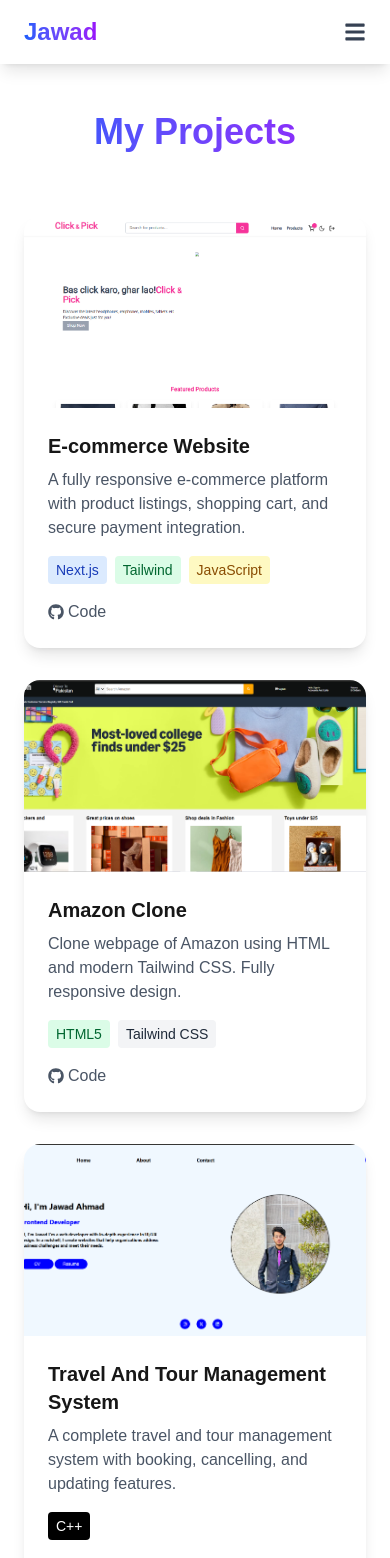
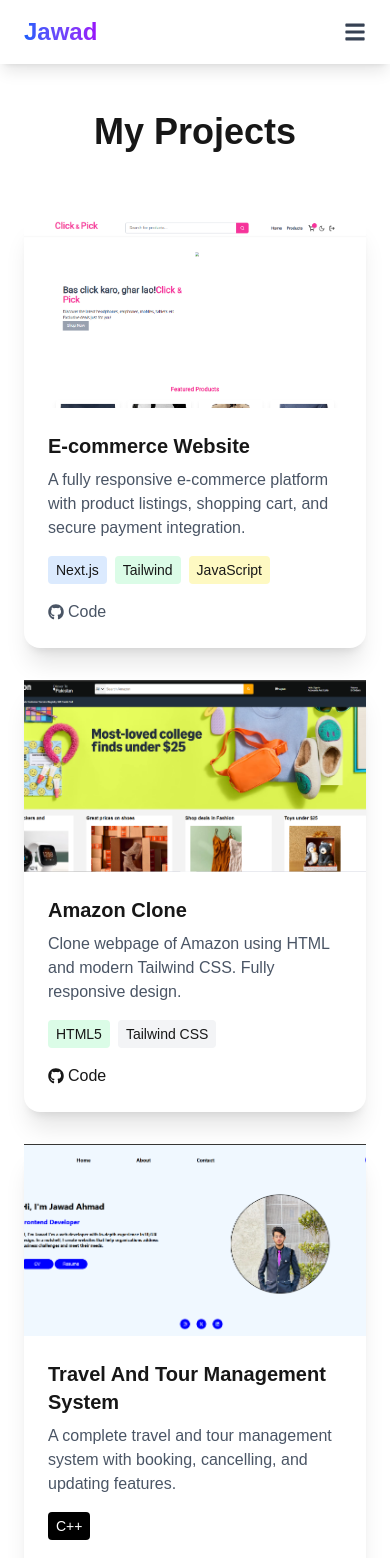
Before and after one commit to ijawadahmadcs/jawadahmad, a Next.js app: page /projects in a window 390 px wide. Shown: the top 1558 px of the page. Built offline with nearby package versions, Linux system fonts and the light colour scheme.

Commit message:
email-working

```diff
--- a/package.json
+++ b/package.json
@@ -10,10 +10,13 @@
   },
   "dependencies": {
     "@fortawesome/fontawesome-free": "^7.0.0",
+    "emailjs-com": "^3.2.0",
     "next": "15.4.6",
     "react": "19.1.0",
     "react-dom": "19.1.0",
-    "react-icons": "^5.5.0"
+    "react-icons": "^5.5.0",
+    "resend": "^6.0.1",
+    "sweetalert2": "^11.22.4"
   },
   "devDependencies": {
     "@eslint/eslintrc": "^3",
--- a/src/Components/Footer/Footer.jsx
+++ b/src/Components/Footer/Footer.jsx
@@ -1,6 +1,14 @@
 import React from "react";
 import Link from "next/link";
-import { FaEnvelope, FaPhone, FaMapMarkerAlt, FaGithub, FaLinkedin, FaTwitter, FaInstagram } from "react-icons/fa";
+import {
+  FaEnvelope,
+  FaPhone,
+  FaMapMarkerAlt,
+  FaGithub,
+  FaLinkedin,
+  FaTwitter,
+  FaInstagram,
+} from "react-icons/fa";
 
 export default function Footer() {
   return (
@@ -21,16 +29,32 @@ export default function Footer() {
         </div>
 
         <div className="flex justify-center gap-4">
-          <Link href="#" className="bg-white/10 hover:bg-white/20 p-3 rounded-full transition transform hover:scale-110">
+          <Link
+            href="https://github.com/ijawadahmadcs"
+            target="_blank"
+            className="bg-white/10 hover:bg-white/20 p-3 rounded-full transition transform hover:scale-110"
+          >
             <FaGithub className="text-xl" />
           </Link>
-          <Link href="#" className="bg-white/10 hover:bg-white/20 p-3 rounded-full transition transform hover:scale-110">
+          <Link
+            href="http://www.linkedin.com/in/ijawadahmadcs"
+            target="_blank"
+            className="bg-white/10 hover:bg-white/20 p-3 rounded-full transition transform hover:scale-110"
+          >
             <FaLinkedin className="text-xl" />
           </Link>
-          <Link href="#" className="bg-white/10 hover:bg-white/20 p-3 rounded-full transition transform hover:scale-110">
+          <Link
+            href="https://x.com/sheikhjawadx?t=pC1wu171p5rKoh7kd58eWg&s=09"
+            target="_blank"
+            className="bg-white/10 hover:bg-white/20 p-3 rounded-full transition transform hover:scale-110"
+          >
             <FaTwitter className="text-xl" />
           </Link>
-          <Link href="#" className="bg-white/10 hover:bg-white/20 p-3 rounded-full transition transform hover:scale-110">
+          <Link
+            href="https://www.instagram.com/ijawadahmad_?igsh=MWk0NTN2eTJwZmo5aA=="
+            target="_blank"
+            className="bg-white/10 hover:bg-white/20 p-3 rounded-full transition transform hover:scale-110"
+          >
             <FaInstagram className="text-xl" />
           </Link>
         </div>
--- a/src/app/layout.js
+++ b/src/app/layout.js
@@ -20,7 +20,7 @@ export const metadata = {
 
 export default function RootLayout({ children }) {
   return (
-    <html lang="en">
+    <html>
       <body
         className={`${geistSans.variable} ${geistMono.variable} antialiased`}
       >
--- a/src/app/projects/page.jsx
+++ b/src/app/projects/page.jsx
@@ -4,14 +4,12 @@ export default function Projects() {
   return (
     <section id="projects" className="py-20 bg-white/50">
       <div className="max-w-6xl mx-auto px-6">
-        <h2 className="text-4xl md:text-5xl font-bold text-center mb-16 bg-gradient-to-r from-blue-600 to-purple-600 bg-clip-text text-transparent mt-8">
+        <h2 className="text-4xl md:text-5xl font-bold text-center mb-16 mt-8">
           My Projects
         </h2>
 
-        <div className="grid md:grid-cols-1 lg:grid-cols-2 gap-8">
-
-
-          <div className="bg-white rounded-2xl shadow-lg hover:shadow-2xl hover:-translate-y-2 transition-transform overflow-hidden">
+        <div className="grid md:grid-cols-1 lg:grid-cols-2 gap-8 ">
+          <div className="bg-white shadow-xl rounded-2xl  hover:shadow-2xl">
             <div className="relative">
               <img
                 src="images/prog1.png"
@@ -27,9 +25,15 @@ export default function Projects() {
                 shopping cart, and secure payment integration.
               </p>
               <div className="flex flex-wrap gap-2 mb-4">
-                <span className="bg-blue-100 text-blue-800 px-2 py-1 rounded text-sm">Next.js</span>
-                <span className="bg-green-100 text-green-800 px-2 py-1 rounded text-sm">Tailwind</span>
-                <span className="bg-yellow-100 text-yellow-800 px-2 py-1 rounded text-sm">JavaScript</span>
+                <span className="bg-blue-100 px-2 py-1 rounded text-sm">
+                  Next.js
+                </span>
+                <span className="bg-green-100 px-2 py-1 rounded text-sm">
+                  Tailwind
+                </span>
+                <span className="bg-yellow-100 px-2 py-1 rounded text-sm">
+                  JavaScript
+                </span>
               </div>
               <a
                 href="https://github.com/ijawadahmadcs/e-commerence.git"
@@ -42,7 +46,7 @@ export default function Projects() {
             </div>
           </div>
 
-          <div className="bg-white rounded-2xl shadow-lg hover:shadow-2xl hover:-translate-y-2 transition-transform overflow-hidden">
+          <div className="bg-white rounded-2xl shadow-xl hover:shadow-2xl ">
             <div className="relative">
               <img
                 src="images/prog3.png"
@@ -54,25 +58,29 @@ export default function Projects() {
             <div className="p-6">
               <h3 className="text-xl font-bold mb-2">Amazon Clone</h3>
               <p className="text-gray-600 mb-4">
-                Clone webpage of Amazon using HTML and modern Tailwind CSS. Fully responsive design.
+                Clone webpage of Amazon using HTML and modern Tailwind CSS.
+                Fully responsive design.
               </p>
               <div className="flex flex-wrap gap-2 mb-4">
-                <span className="bg-green-100 text-green-800 px-2 py-1 rounded text-sm">HTML5</span>
-                <span className="bg-gray-100 text-gray-800 px-2 py-1 rounded text-sm">Tailwind CSS</span>
+                <span className="bg-green-100  px-2 py-1 rounded text-sm">
+                  HTML5
+                </span>
+                <span className="bg-gray-100  px-2 py-1 rounded text-sm">
+                  Tailwind CSS
+                </span>
               </div>
               <a
                 href="https://github.com/ijawadahmadcs/Amazon.git"
                 target="_blank"
                 rel="noopener noreferrer"
-                className="flex items-center text-gray-600 hover:text-gray-800"
+                className="flex items-center hover:text-gray-800"
               >
                 <FaGithub className="mr-1" /> Code
               </a>
             </div>
           </div>
 
-
-          <div className="bg-white rounded-2xl shadow-lg hover:shadow-2xl hover:-translate-y-2 transition-transform overflow-hidden">
+          <div className="bg-white rounded-2xl shadow-xl hover:shadow-2xl ">
             <div className="relative">
               <img
                 src="images/prog2.png"
@@ -82,12 +90,17 @@ export default function Projects() {
               <div className="absolute inset-0 bg-gradient-to-t from-black/50 to-transparent opacity-0 hover:opacity-100 transition-opacity" />
             </div>
             <div className="p-6">
-              <h3 className="text-xl font-bold mb-2">Travel And Tour Management System</h3>
+              <h3 className="text-xl font-bold mb-2">
+                Travel And Tour Management System
+              </h3>
               <p className="text-gray-600 mb-4">
-                A complete travel and tour management system with booking, cancelling, and updating features.
+                A complete travel and tour management system with booking,
+                cancelling, and updating features.
               </p>
               <div className="flex flex-wrap gap-2 mb-4">
-                <span className="bg-black text-white px-2 py-1 rounded text-sm">C++</span>
+                <span className="bg-black text-white px-2 py-1 rounded text-sm">
+                  C++
+                </span>
               </div>
               <a
                 href="https://github.com/ijawadahmadcs/travel-and-tour-management.git"
@@ -99,7 +112,6 @@ export default function Projects() {
               </a>
             </div>
           </div>
-
         </div>
       </div>
     </section>
--- a/src/app/skills/page.jsx
+++ b/src/app/skills/page.jsx
@@ -3,7 +3,7 @@ import { FaCode, FaLightbulb, FaUsers } from "react-icons/fa";
 export default function Skills() {
   return (
     <div className="max-w-6xl mx-auto px-6 py-20">
-      <h2 className="text-4xl md:text-5xl font-bold text-center mb-16 bg-gradient-to-r from-blue-600 to-purple-600 bg-clip-text text-transparent mt-8">
+      <h2 className="text-4xl md:text-5xl font-bold text-center mb-16  mt-8 ">
         My Skills
       </h2>
 
```
Also changed, not shown: src/app/contact/page.jsx (+69 -8 lines), public/images/jawad.jpg, 1 other file (tests, documents, lock files or other folders).
